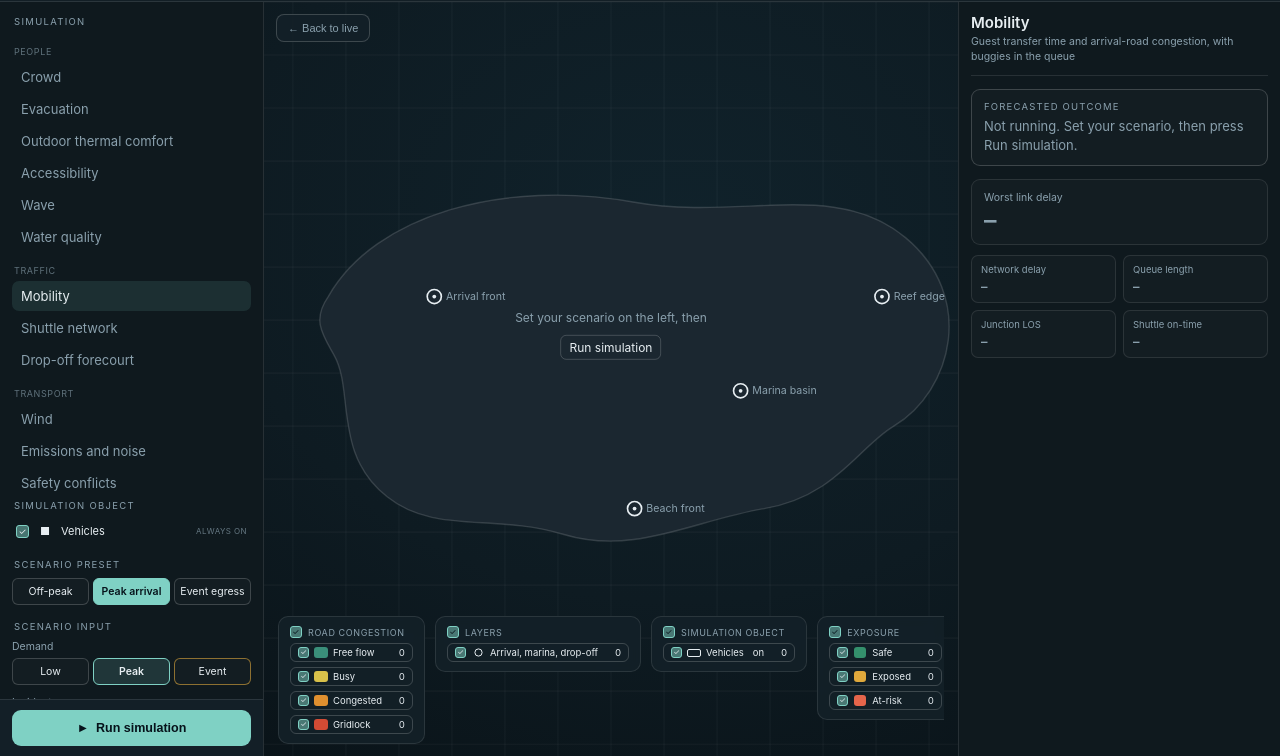
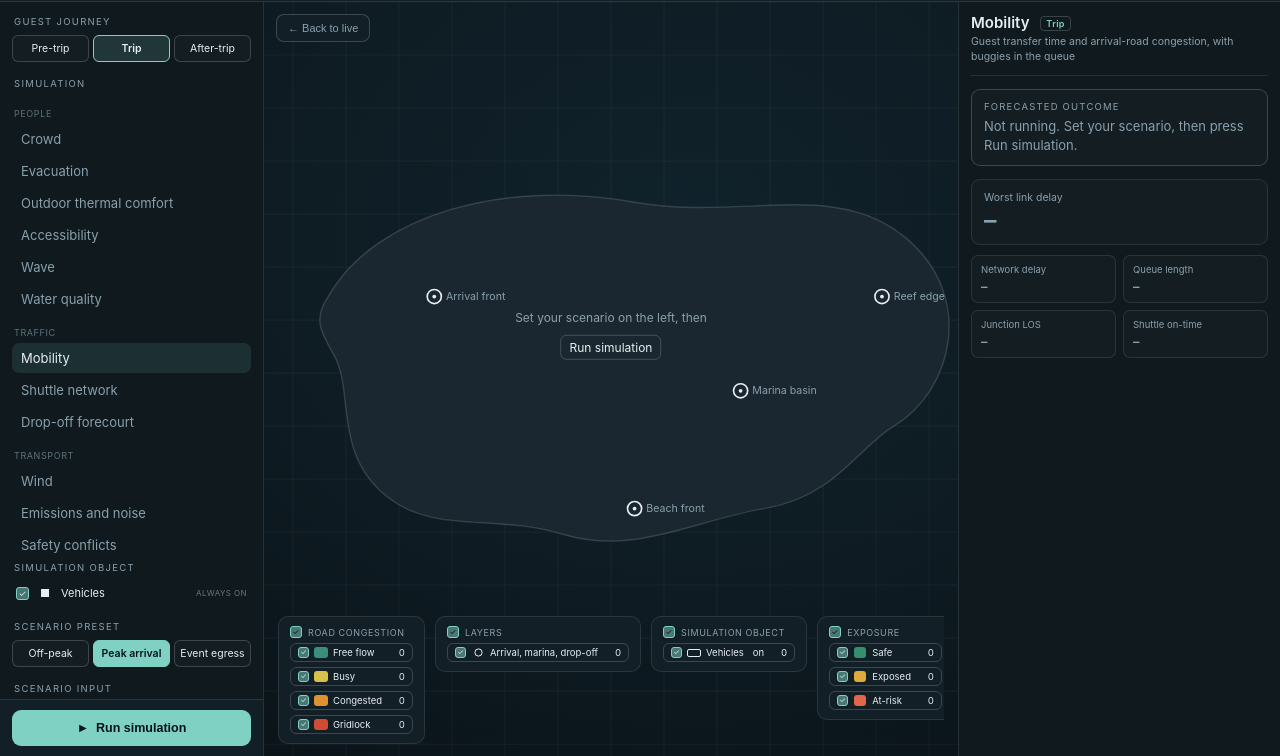
Before and after one commit to silvizzio/sim.rsg, a plain HTML site: page index.html in a window 1280 px wide. Shown: the part 44-800 px from the top of the page. Drawn offline with Linux system fonts and the light colour scheme.

Commit message:
Update prototype for GXM with 3 trip modes

```diff
--- a/index.html
+++ b/index.html
@@ -78,6 +78,7 @@
   svg.map{width:100%;height:100%;display:block}
   .island{fill:var(--land);stroke:rgba(255,255,255,.14);stroke-width:1.2}
   .fieldblob{fill:rgba(255,255,255,.05);stroke:rgba(255,255,255,.13);stroke-dasharray:4 4}
+  .rt-phase{font-size:9px;color:var(--accent);border:1px solid var(--line2);border-radius:4px;padding:1px 5px;margin-left:7px;vertical-align:middle;letter-spacing:.04em}
   .heatband{stroke:none}
   .pathcase{stroke:rgba(8,16,20,.55);stroke-width:9;stroke-linecap:round}
   .pathline{stroke-width:5.5;stroke-linecap:round;opacity:.95}
@@ -188,6 +189,10 @@
 
     <div class="col rail">
       <div class="railscroll">
+        <div id="tripModeWrap" class="hidden">
+          <div class="sect">Guest journey</div>
+          <div class="seg" id="tripSeg"></div>
+        </div>
         <div class="sect">Simulation</div>
         <div class="simlist" id="simList"></div>
 
@@ -238,8 +243,8 @@
         <div class="kpis" id="idleKpis"></div>
       </div>
       <div id="runState" class="hidden">
-        <div class="banner" id="banner"><div class="ttl">Forecasted outcome</div><div class="msg" id="bannerMsg"></div><span class="tag" id="bannerTag"></span></div>
-        <div class="sect" style="margin-top:4px">Forecasted conditions</div>
+        <div class="banner" id="banner"><div class="ttl" id="bannerTtl">Forecasted outcome</div><div class="msg" id="bannerMsg"></div><span class="tag" id="bannerTag"></span></div>
+        <div class="sect" id="condSect" style="margin-top:4px">Forecasted conditions</div>
         <div class="hero" id="heroCond"><div class="hl" id="condLbl"></div><div class="hv" id="condVal"></div><div class="delta" id="condDelta"></div></div>
         <div class="hero exposure hidden" id="heroExp"><div class="hl" id="expLbl"></div><div class="hv" id="expVal"></div><div class="delta" id="expDelta"></div></div>
         <div class="kpis" id="kpis"></div>
@@ -509,10 +514,20 @@ const PERSONAS = {
 };
 
 const TYPE_GROUPS=[["People","ped"],["Traffic","veh"],["Transport","both"],["Environment",null]];
+// GXM guest-journey phases: reframe presets, inputs, and KPIs per trip stage
+const PHASES=[["pre","Pre-trip"],["trip","Trip"],["after","After-trip"]];
+const PHASE_DEF={
+  pre:{bannerTtl:"Forecasted outcome",condTtl:"Forecasted conditions",presets:["Forecast low","Forecast peak","Forecast event"],input:["Booking forecast",["Light","Expected","Heavy"],1],kpi:["Pre-arrival readiness","On track"]},
+  trip:{bannerTtl:"Forecasted outcome",condTtl:"Forecasted conditions",presets:null,input:null,kpi:null},
+  after:{bannerTtl:"Recorded outcome",condTtl:"Recorded conditions",presets:["Last day","Last week","Past event"],input:["Review window",["Yesterday","Last week","Past event"],1],kpi:["Guest satisfaction","Good"]}
+};
+function gxmPhase(){return state.persona==="GXM"?PHASE_DEF[state.tripMode]:PHASE_DEF.trip;}
+function curPresets(){return gxmPhase().presets||SIMS[state.sim].preset;}
+function curInputs(){const pd=gxmPhase(),base=SIMS[state.sim].inputs.slice();return pd.input?base.concat([pd.input]):base;}
 const LAYER_GLYPH={zone:'<span style="display:block;width:12px;height:8px;border:1px dashed var(--ink)"></span>',flow:'<span style="color:var(--ink)">&rarr;</span>',pins:'<svg width="11" height="11"><circle cx="5.5" cy="5.5" r="3.6" fill="none" stroke="var(--ink)"/></svg>'};
 const EXP=[["safe","Safe","var(--safe)"],["exp","Exposed","var(--watch)"],["risk","At-risk","var(--risk)"]];
 
-let state={persona:"GXM",sim:"mobility",running:false,layersOn:{},bandsOff:{},expOff:{},chosenAct:null,inputSel:{},presetSel:1,peopleOn:false,vehOn:false,agents:[],raf:null};
+let state={persona:"GXM",sim:"mobility",tripMode:"trip",running:false,layersOn:{},bandsOff:{},expOff:{},chosenAct:null,inputSel:{},presetSel:1,peopleOn:false,vehOn:false,agents:[],raf:null};
 const $=s=>document.querySelector(s);
 const SVGNS="http://www.w3.org/2000/svg";
 
@@ -569,13 +584,20 @@ function renderAgentSection(){
     host.appendChild(r);
   });
 }
+function renderTripMode(){
+  const wrap=$("#tripModeWrap");
+  if(state.persona!=="GXM"){wrap.classList.add("hidden");return;}
+  wrap.classList.remove("hidden");
+  const host=$("#tripSeg");host.innerHTML="";
+  PHASES.forEach(([k,lab])=>{const b=document.createElement("div");b.className="box"+(state.tripMode===k?" on":"");b.textContent=lab;b.onclick=()=>{state.tripMode=k;state.presetSel=SIMS[state.sim].presetDef;state.inputSel={};renderTripMode();renderPreset();renderInputs();if(state.running)compute();renderReadout();};host.appendChild(b);});
+}
 function renderPreset(){
-  const s=SIMS[state.sim],host=$("#presetSeg");host.innerHTML="";
-  s.preset.forEach((p,i)=>{const b=document.createElement("div");b.className="box"+(i===state.presetSel?" on":"");b.textContent=p;b.onclick=()=>{state.presetSel=i;if(state.running)compute();renderPreset();};host.appendChild(b);});
+  const host=$("#presetSeg");host.innerHTML="";
+  curPresets().forEach((p,i)=>{const b=document.createElement("div");b.className="box"+(i===state.presetSel?" on":"");b.textContent=p;b.onclick=()=>{state.presetSel=i;if(state.running)compute();renderPreset();};host.appendChild(b);});
 }
 function renderInputs(){
-  const s=SIMS[state.sim],host=$("#inputs");host.innerHTML="";
-  s.inputs.forEach((inp,idx)=>{
+  const host=$("#inputs");host.innerHTML="";
+  curInputs().forEach((inp,idx)=>{
     const[label,opts,def,hi]=inp;const sel=(state.inputSel[idx]??def);
     const c=document.createElement("div");c.className="ctrl";c.innerHTML=`<div class="lbl"><span>${label}</span></div>`;
     const seg=document.createElement("div");seg.className="seg";
@@ -751,6 +773,7 @@ function renderReadout(){
   const bn=$("#banner");bn.className="banner lv-"+(mitigated?"stable":s.outcome[1]);
   $("#bannerMsg").textContent=mitigated?"Eased. The chosen response pulls the forecast back toward normal.":s.outcome[0];
   $("#bannerTag").textContent=mitigated?"Recovering":s.outcome[1];
+  const pd=gxmPhase();$("#bannerTtl").textContent=pd.bannerTtl;$("#condSect").textContent=pd.condTtl;
 
   $("#condLbl").innerHTML=`${s.cond.lbl} <em>${s.engine}</em>`;
   $("#condVal").innerHTML=`${s.cond.val} <small>${s.cond.unit}</small>`;
@@ -766,6 +789,7 @@ function renderReadout(){
   }else he.classList.add("hidden");
 
   let kp=s.kpis.slice();if(isOverlay())kp=kp.slice(0,2).concat(s.overlay.kpis);
+  if(pd.kpi)kp=kp.concat([pd.kpi]);
   $("#kpis").innerHTML=kp.map(k=>`<div class="kpi"><div class="kl">${k[0]}</div><div class="kv">${k[1]}</div></div>`).join("");
 
   const acts=isOverlay()?s.overlay.acts.slice():defaultActs();
@@ -853,7 +877,7 @@ function renderLegend(){
     bar.appendChild(eg);
   }
 }
-function renderRoTitle(){const s=SIMS[state.sim];$("#roTitle").innerHTML=`<div class="rt-name">${s.name}</div><div class="rt-lens">${PERSONAS[state.persona].lens[state.sim]||""}</div>`;}
+function renderRoTitle(){const s=SIMS[state.sim];const ph=state.persona==="GXM"?` <span class="rt-phase">${(PHASES.find(p=>p[0]===state.tripMode)||["","" ])[1]}</span>`:"";$("#roTitle").innerHTML=`<div class="rt-name">${s.name}${ph}</div><div class="rt-lens">${PERSONAS[state.persona].lens[state.sim]||""}</div>`;}
 
 /* per-item counters (0 until a run) */
 const BAND_CELLS=[156,92,48,21,9];
@@ -884,7 +908,7 @@ function initSimDefaults(){
   state.vehOn=mv?(mv!=="ped"):false;
   state.chosenAct=state.running?"nothing":null;
 }
-function renderAll(){renderRoTitle();renderSimList();renderAgentSection();renderPreset();renderInputs();renderLayers();renderMap();renderReadout();renderLegend();}
+function renderAll(){renderTripMode();renderRoTitle();renderSimList();renderAgentSection();renderPreset();renderInputs();renderLayers();renderMap();renderReadout();renderLegend();}
 function switchSim(id){stopAnim();state.sim=id;initSimDefaults();applyRunVisual();renderAll();if(state.running)startAnim();}
 function switchPersona(p){
   document.querySelectorAll(".ptab").forEach(x=>x.classList.remove("on"));
```
